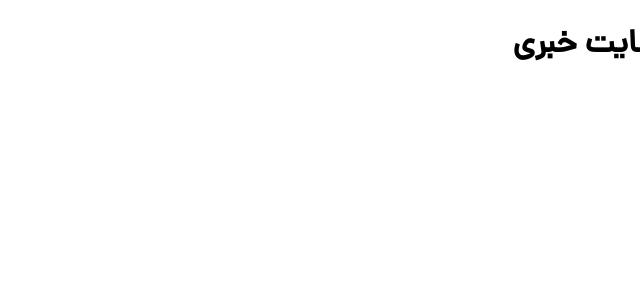
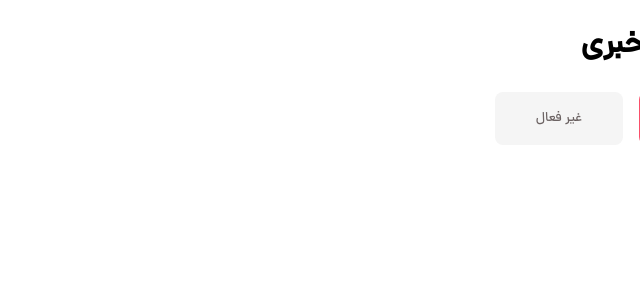
Before and after one commit to mojtaba-jsx/news-website, a React (Vite) app: page / in a window 1280 px wide. Shown: the top 300 px of the page, without its empty margins (640-1280 px from the left). Built offline with nearby package versions, Linux system fonts and the light colour scheme.

Commit message:
[Button]- Add HTML Template And CSS Style And ClassName Logic For Button Component

```diff
--- a/src/App.jsx
+++ b/src/App.jsx
@@ -1,11 +1,14 @@
-import React from 'react'
-import './App.css'
+import React from "react";
+import "./App.css";
+import Button from "./components/Button/Button";
 function App() {
   return (
     <div>
-      <h1>وب سایت خبری </h1>
+      <h1>وب سایت خبری</h1>
+      <Button btnValue={"فعال"} isActive={true} />
+      <Button btnValue={"غیر فعال"} isActive={false} />
     </div>
-  )
+  );
 }
 
-export default App
+export default App;
--- /dev/null
+++ b/src/components/Button/Button.css
@@ -0,0 +1,27 @@
+/* * Common Styles  */
+.btn {
+  width: 8rem;
+  color: var(--whiteColor);
+  padding: 1rem;
+  border-radius: 0.5rem;
+  border: none;
+  outline: none;
+  cursor: pointer;
+  margin-right: 1rem;
+  transition: all 120ms ease-in;
+}
+
+/* * Active */
+.btn-enabled {
+  background-color: var(--primaryColor-75);
+}
+
+/* * InActive */
+.btn-disabled {
+  background-color: var(--gray);
+  color: var(--blackColor-75);
+}
+
+.btn-enabled:hover {
+  background-color: var(--primaryColor);
+}
--- /dev/null
+++ b/src/components/Button/Button.jsx
@@ -0,0 +1,13 @@
+import React from "react";
+import "./Button.css";
+function Button({ btnValue, isActive }) {
+  return (
+    <>
+      <button className={`btn ${isActive ? "btn-enabled" : "btn-disabled"}`}>
+        {btnValue}
+      </button>
+    </>
+  );
+}
+
+export default Button;
--- a/src/custom.css
+++ b/src/custom.css
@@ -54,6 +54,9 @@
   --whiteColor-25: rgba(255, 255, 255, 25%);
   --whiteColor-10: rgba(255, 255, 255, 10%);
   --whiteColor-5: rgba(255, 255, 255, 5%);
+  /* * ====Gray Color==== */
+  --gray:#F5F5F5;
+
 }
 
 /* * ========= Default Styles ========= */
```
Also changed, not shown: src/App.css (line endings or trailing spaces).
